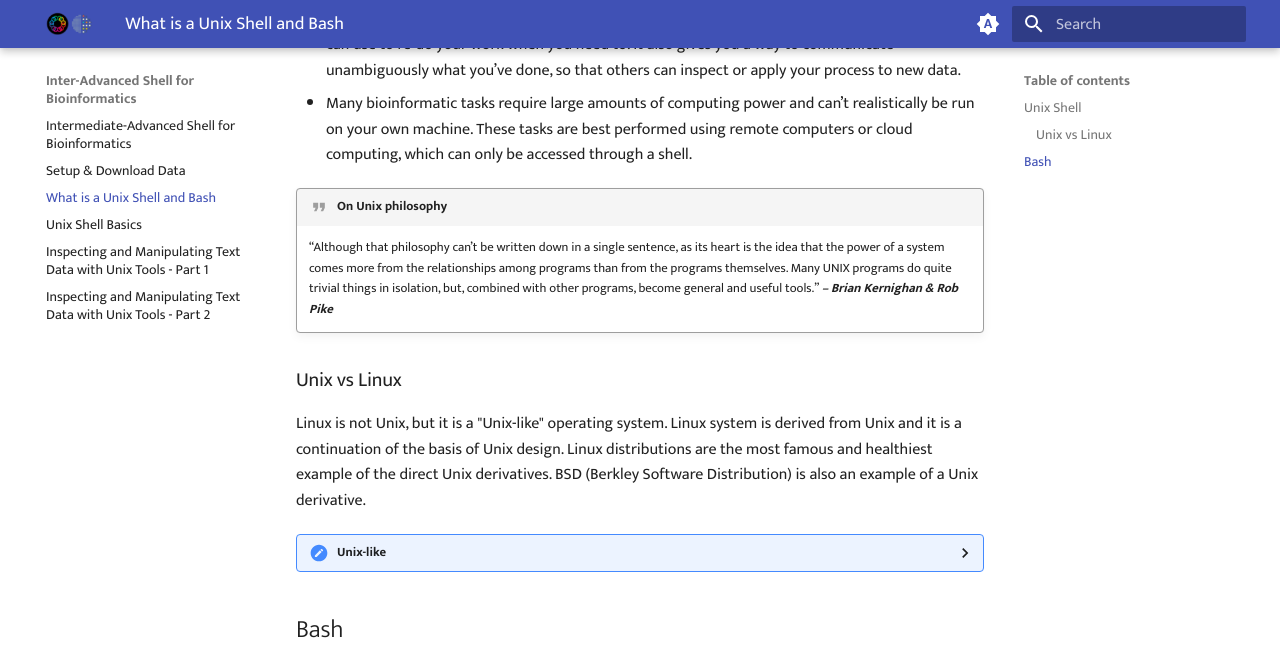
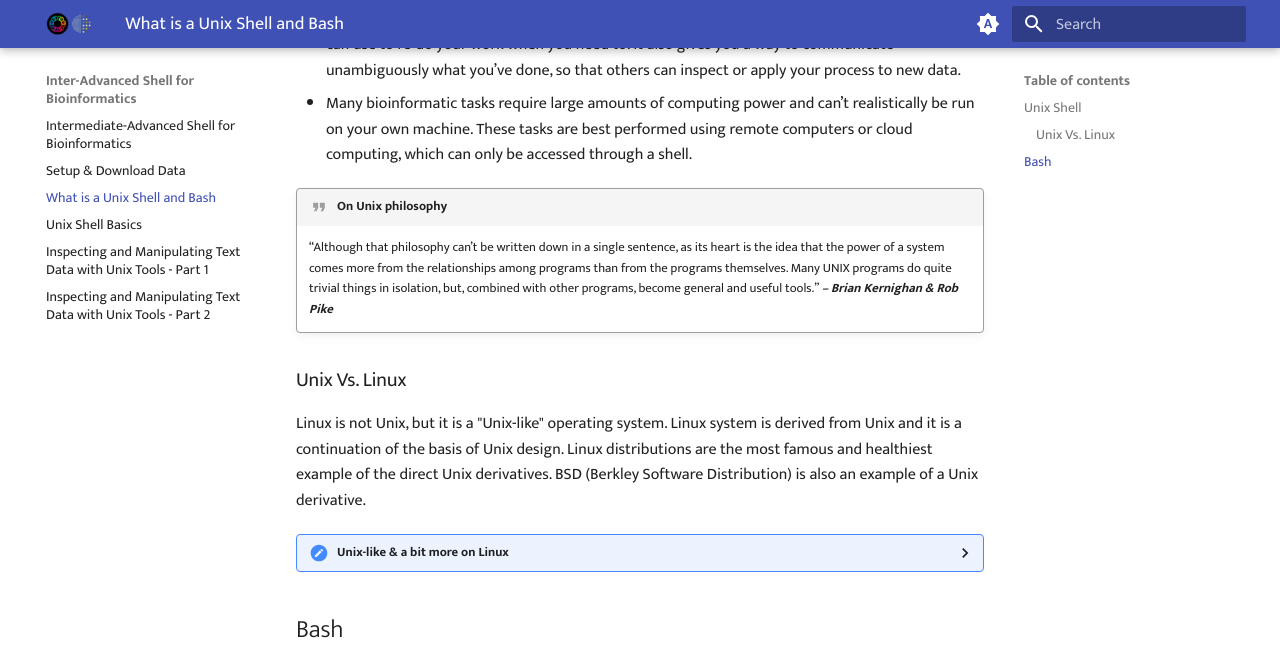
Before and after one commit to GenomicsAotearoa/shell-for-bioinformatics, an MkDocs documentation site: the page built from docs/1_introduction.md, in a window 1280 px wide and 900 px high, scrolled down 704 px. Shown: the top 646 px of the window. Built offline with MkDocs 1.6.1 and Material for MkDocs 9.7.7, drawn with Linux system fonts in a browser that asks for light colours.

Commit message:
more notes on unix-like and linux

```diff
--- a/docs/1_introduction.md
+++ b/docs/1_introduction.md
@@ -25,11 +25,11 @@
 
     “Although that philosophy can’t be written down in a single sentence, as its heart is the idea that the power of a system comes more from the relationships among programs than from the programs themselves. Many UNIX programs do quite trivial things in isolation, but, combined with other programs, become general and useful tools.” ***– Brian Kernighan & Rob Pike***
 
-### Unix vs Linux
+### Unix Vs. Linux
 
 Linux is not Unix, but it is a "Unix-like" operating system. Linux system is derived from Unix and it is a continuation of the basis of Unix design. Linux distributions are the most famous and healthiest example of the direct Unix derivatives. BSD (Berkley Software Distribution) is also an example of a Unix derivative.
 
-??? "Unix-like"
+??? "Unix-like & a bit more on Linux"
 
     A Unix-like OS (also called as UN*X or *nix) is the one that works in a way similar to Unix systems, however, it is not necessary that they conform to Single UNIX Specification (SUS) or similar POSIX (Portable Operating System Interface) standard.
 
```
